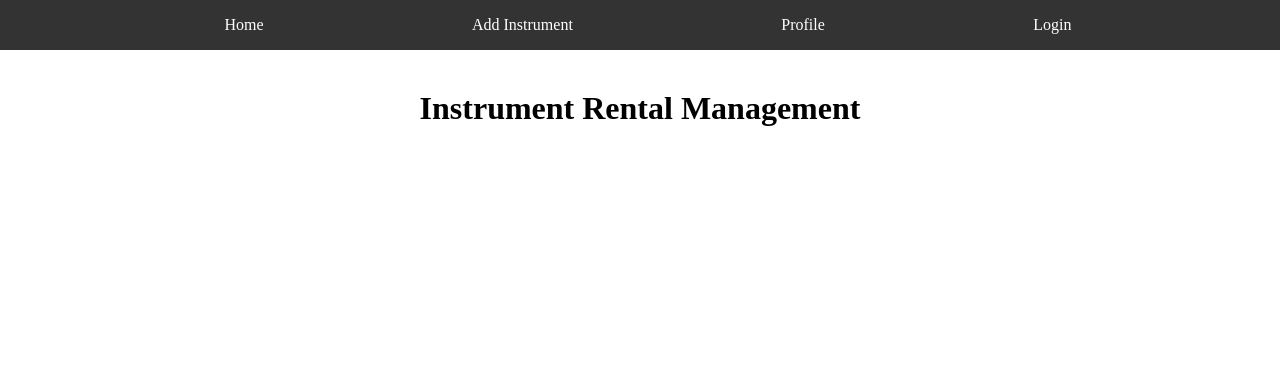
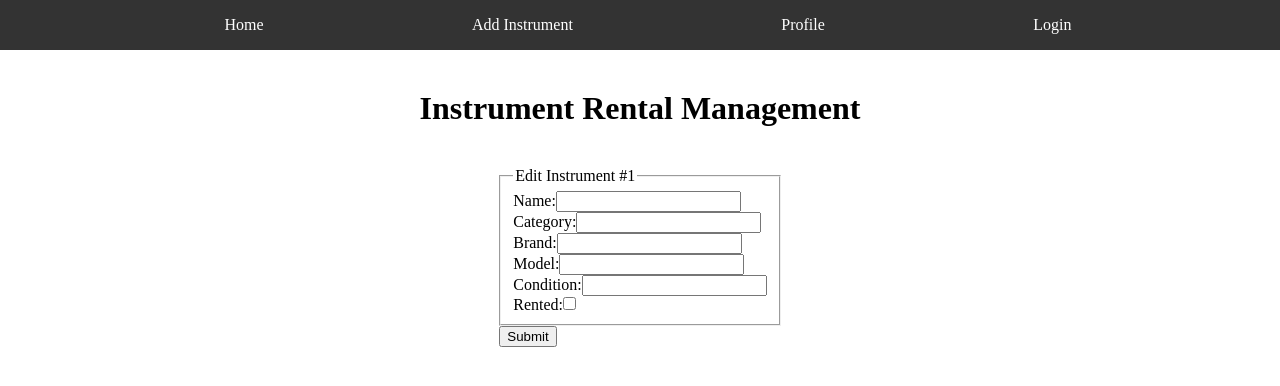
Before and after one commit to briantav999/unit4-front-end, a React (Vite) app: page /instruments/1 in a window 1280 px wide. Shown: the top 386 px of the page. Built offline with nearby package versions, Linux system fonts and the light colour scheme; no server answers.

Commit message:
update fully functional

```diff
--- a/src/App.jsx
+++ b/src/App.jsx
@@ -1,9 +1,9 @@
-import { React, useState } from 'react'
 import { Routes, Route } from 'react-router-dom';
 import Nav from './components/Nav/Nav.jsx';
 import InventoryCard from './components/Home/InventoryCard/InventoryCard.jsx';
 import Create from './components/AddInstruments/AddInstruments.jsx';
 import './App.css';
+import EditInstrument from './components/EditInstrument/EditInstrument.jsx';
 
 function App() {
   return (
@@ -13,6 +13,7 @@ function App() {
       <Routes>
         <Route path="/" element={<InventoryCard />} />
         <Route path="/create" element={<Create />} />
+        <Route path="/instruments/:productId" element={<EditInstrument />} />
         {/* Add more routes as needed */}
       </Routes>
     </>
--- a/src/components/EditInstrument/EditInstrument.jsx
+++ b/src/components/EditInstrument/EditInstrument.jsx
@@ -1,9 +1,11 @@
 import { useEffect, useState } from 'react'
+import { redirect, useNavigate, useParams } from 'react-router-dom'
 import * as service from '../../services/instrumentService.js'
 import './EditInstrument.css'
 
 const EditInstrument = () => {
-    const id = 1
+    const { productId } = useParams()
+    const navigate = useNavigate()
 
     const [currentInstrument, setCurrentInstrument] = useState({})
 
@@ -11,7 +13,7 @@ const EditInstrument = () => {
     useEffect(() => {
         const fetchCurrent = async () => {
             try {
-                const current = await service.fetchInstrument(id)
+                const current = await service.fetchInstrument(productId)
                 if (current.error) {
                     throw new Error(current.error)
                 } else {
@@ -46,14 +48,15 @@ const EditInstrument = () => {
         let data = {...currentInstrument}
         delete data.id
 
-        service.updateInstrument(data, id)
+        service.updateInstrument(data, productId)
+        navigate('/')
     }
 
     return <>
         <div id="edit-instrument" onSubmit={handleSubmit}>
             <form >
                 <fieldset aria-labelledby="instrumentLegend">
-                    <legend id="instrumentLegend">Edit {currentInstrument.name}</legend>
+                    <legend id="instrumentLegend">Edit Instrument #{productId}</legend>
                     <div>
                         <label htmlFor="name">Name:</label>
                         <input type="text" id="name" required
```
